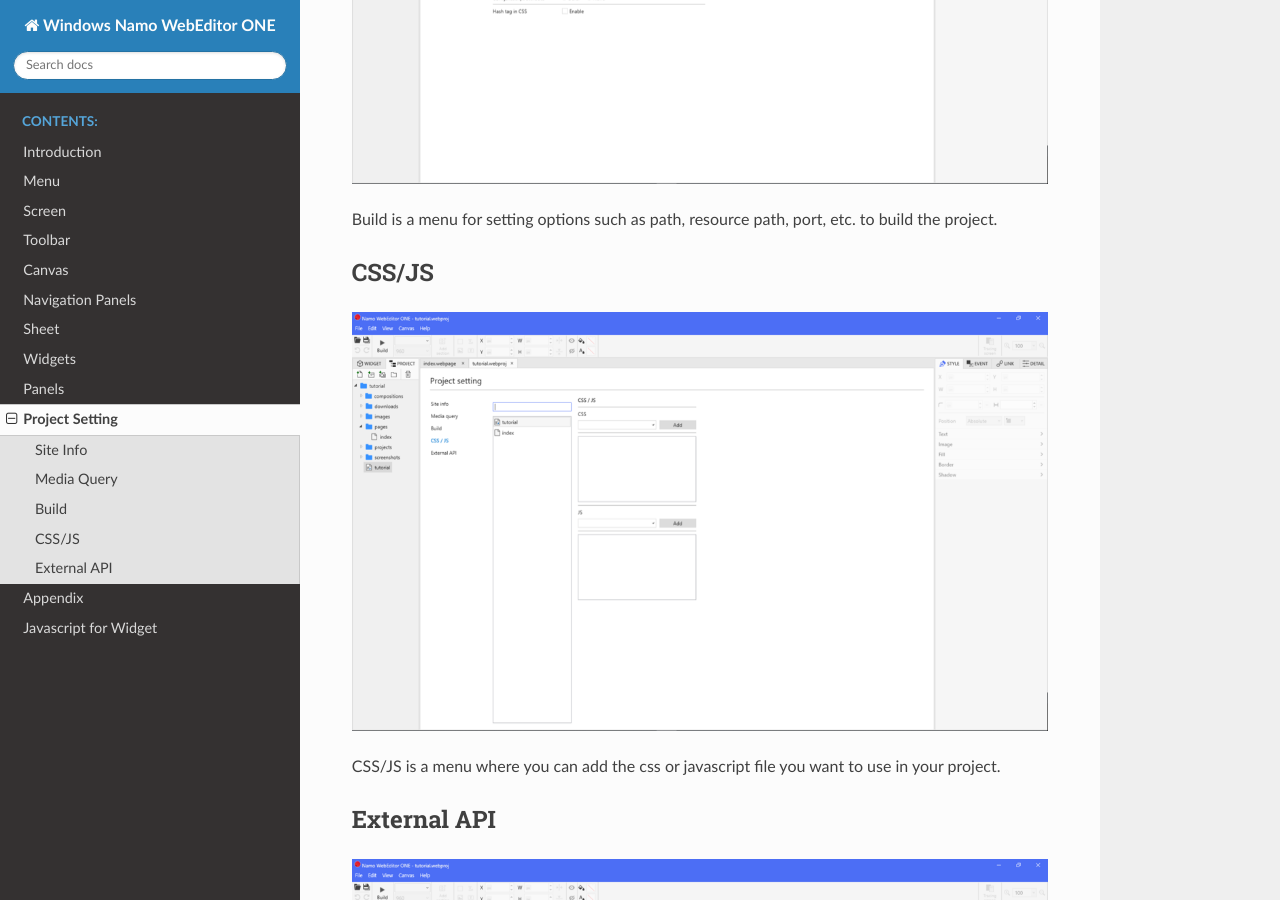
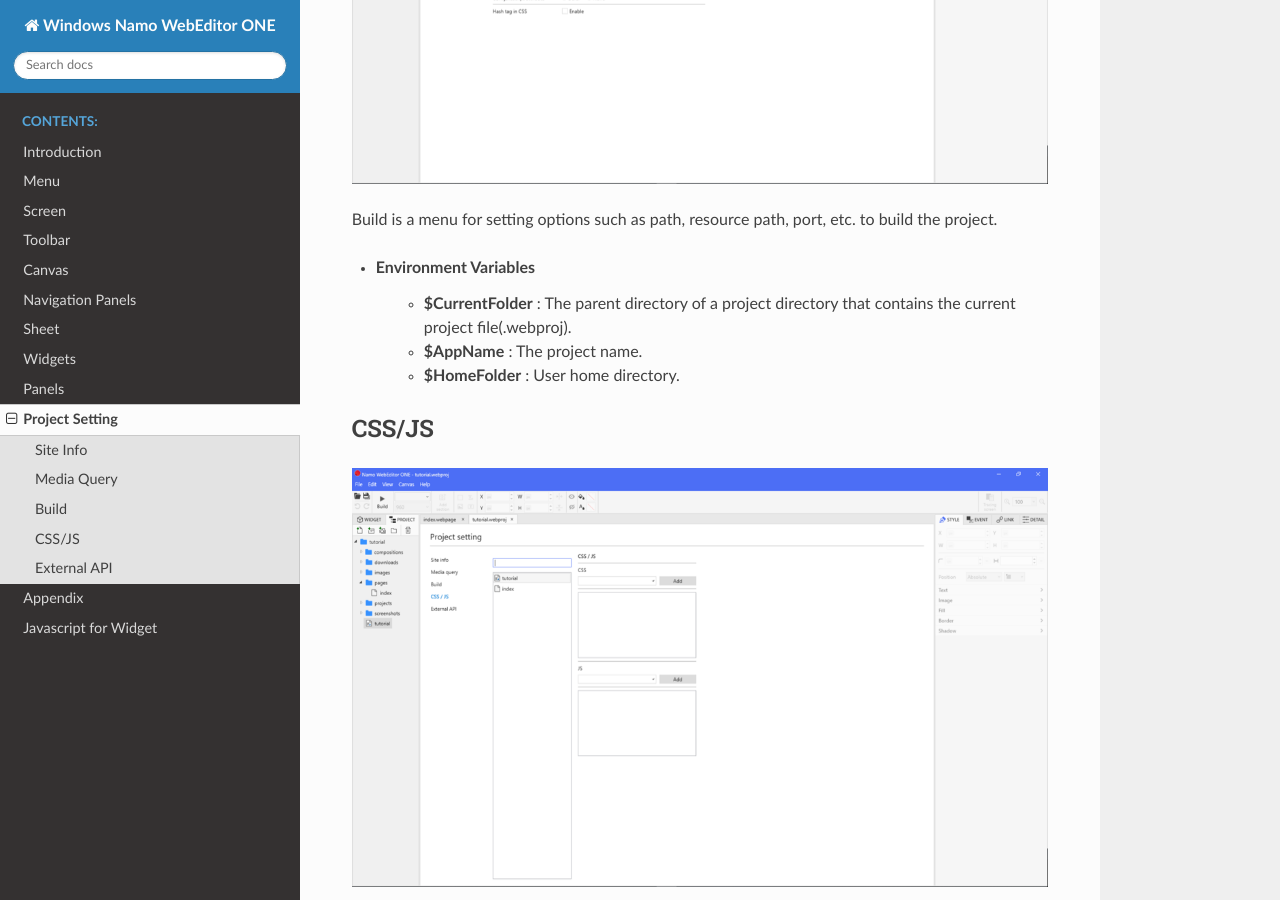
Before and after one commit to JDLabOrg/WinIUManual, a Sphinx documentation site: the page built from source/setting/index.rst, in a window 1280 px wide and 900 px high, scrolled down 1545 px. Built offline with Sphinx 7.4.7 and the Read the Docs theme 2.0.0, drawn with Linux system fonts in a browser that asks for light colours.

Commit message:
update env variables

```diff
--- a/source/setting/index.rst
+++ b/source/setting/index.rst
@@ -19,6 +19,11 @@ Build
 
 Build is a menu for setting options such as path, resource path, port, etc. to build the project.
 
+- Environment Variables
+    - **$CurrentFolder** : The parent directory of a project directory that contains the current project file(.webproj).
+    - **$AppName** : The project name.
+    - **$HomeFolder** : User home directory.
+
 CSS/JS
 --------------
 .. image:: /_static/setting/css.png
```
